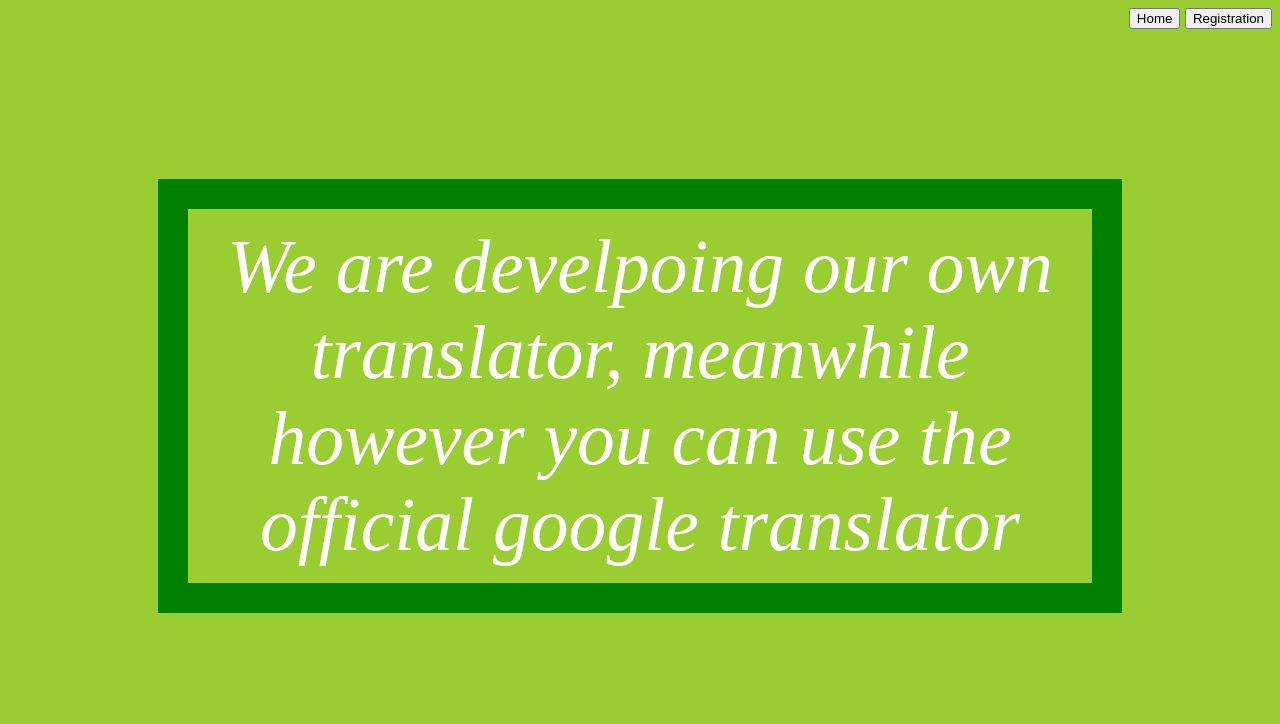
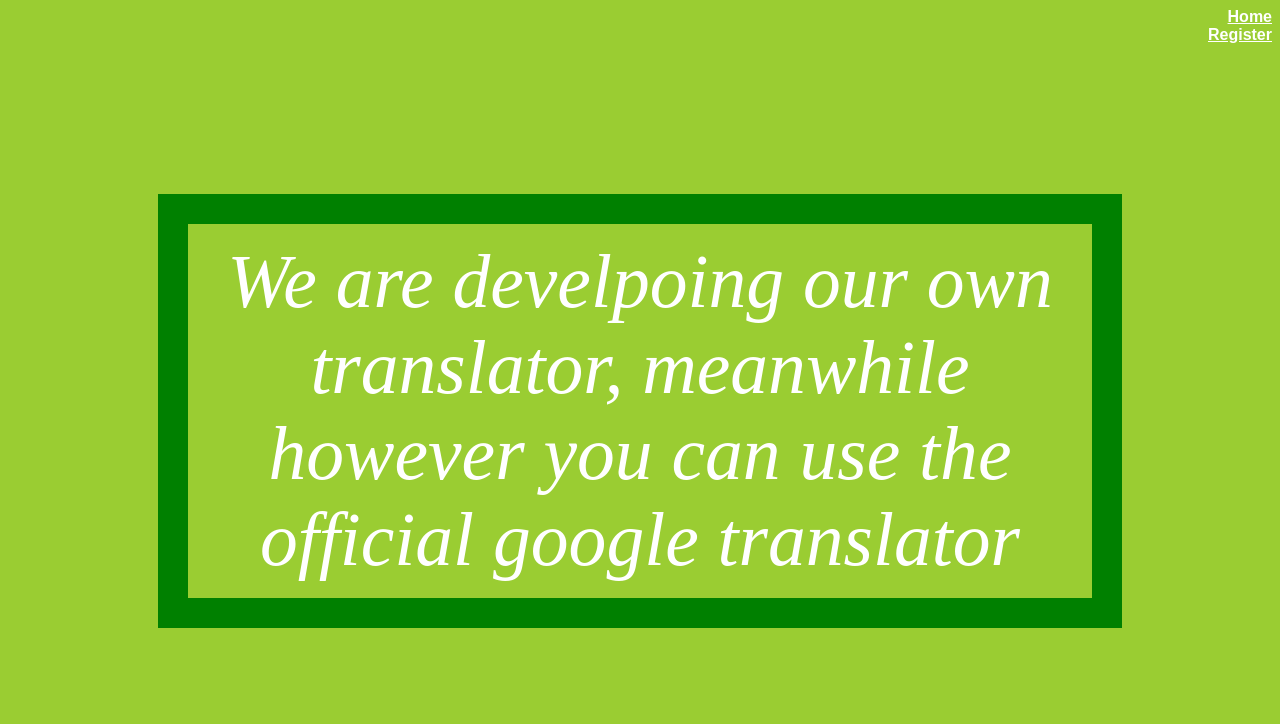
Before and after one commit to Mrdak8/Forum_StackOverFlow_Inspired, a plain HTML site: page languageSelector.html in a window 1280 px wide. Shown: the top 724 px of the page. Drawn offline with Linux system fonts and the light colour scheme.

Commit message:
24.04.2022

```diff
--- a/languageSelector.html
+++ b/languageSelector.html
@@ -13,8 +13,9 @@
 <body>
     <header>
         <div class="registration">
-            <button class="btn home">Home</button>
-             <button class="btn.registration">Registration</button>
+            <a href="index.html">Home</a>
+            <br>
+            <a href="Registration.html">Register</a>
            </div>
     </header>
     <p class="WorkInProgress">We are develpoing our own translator, meanwhile however you can use the official google translator</p>
```
